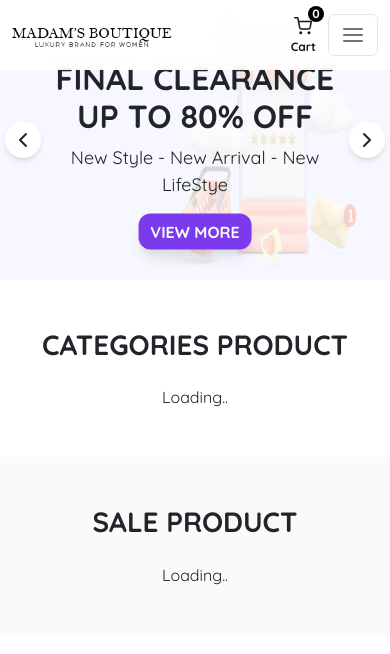
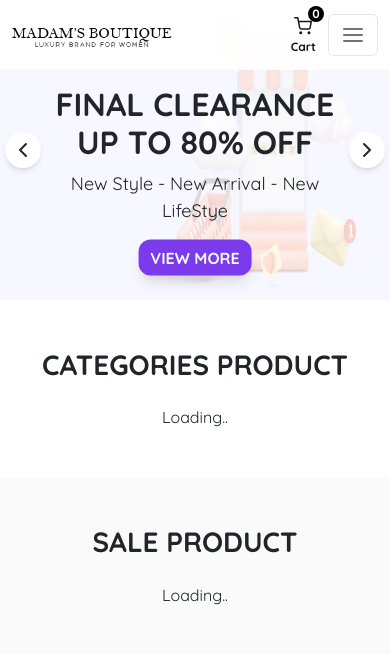
Before and after one commit to quyendz1509/eProject_maDamBouti_Group4, a PHP site: page /index.php in a window 390 px wide. Shown: the top 654 px of the page. Run offline with PHP 8.4, Linux system fonts and the light colour scheme.

Commit message:
update responsive

```diff
--- a/assets/css/responsive.css
+++ b/assets/css/responsive.css
@@ -64,10 +64,10 @@
 @media only screen and (max-width: 425px) {
 
     .banner .banner-content{
-        top: 55%;
+        top: 60%;
     }
     .banner{
-        min-height: 280px;
+        min-height: 300px;
     }
     .navbar-brand{
         max-width: 160px;
```
